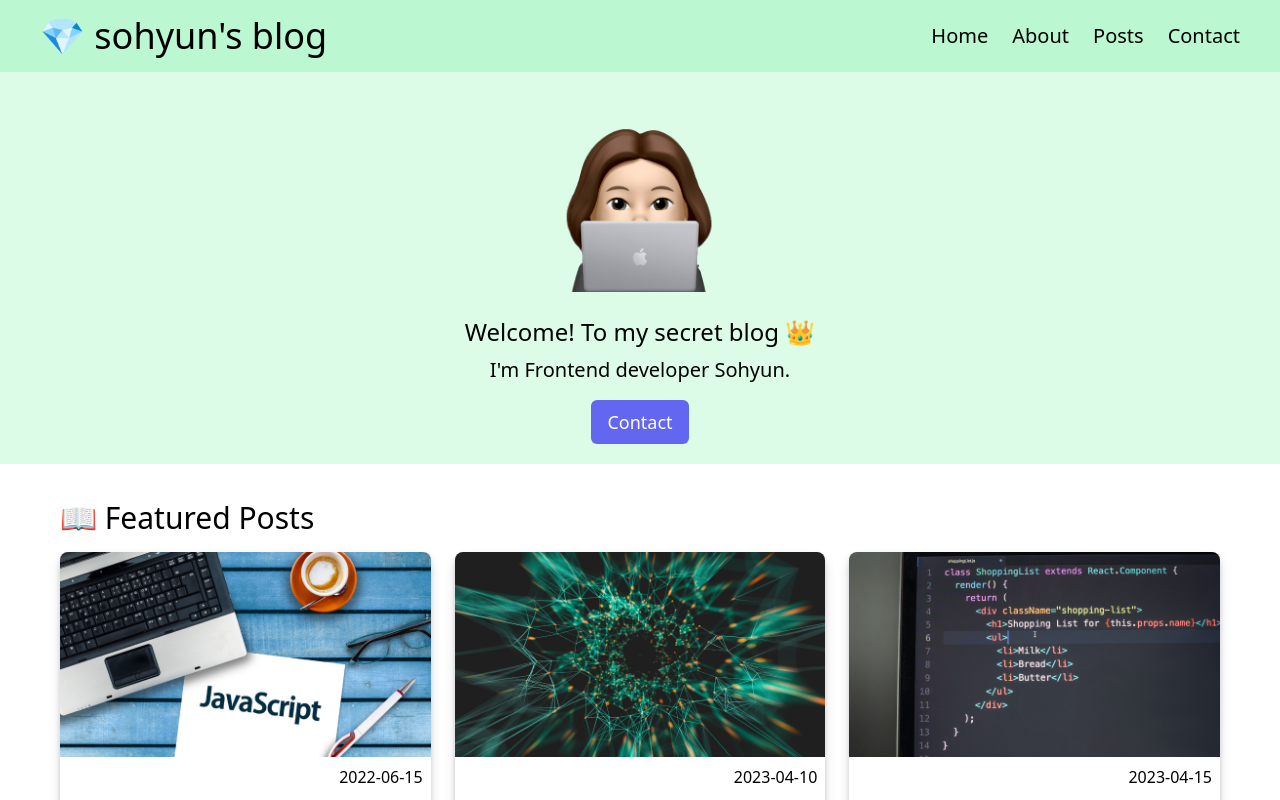
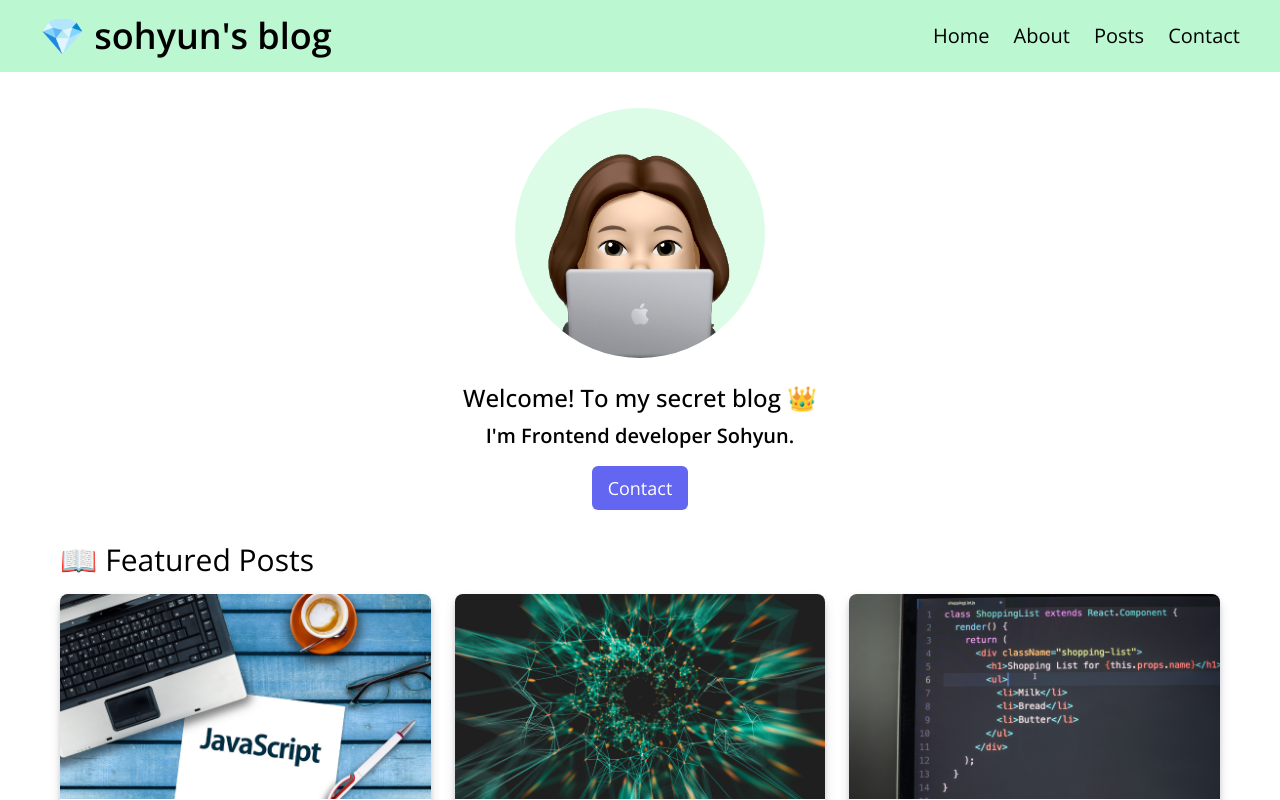
Before and after one commit to ParkSohyunee/blog-project, a Next.js app: page / in a window 1280 px wide. Shown: the top 800 px of the page. Built offline with nearby package versions, Linux system fonts and the light colour scheme.

Commit message:
style: 레이아웃 컴포넌트 분리(Header, Hero, Footer), 폰트 적용

```diff
--- a/src/app/layout.tsx
+++ b/src/app/layout.tsx
@@ -1,11 +1,10 @@
-import Image from "next/image";
 import "./globals.css";
 import type { Metadata } from "next";
-import Link from "next/link";
-import { AiFillGithub } from "react-icons/ai";
-// import { Inter } from "next/font/google";
+import { Open_Sans } from "next/font/google";
+import Footer from "components/Footer";
+import Header from "components/Header";
 
-// const inter = Inter({ subsets: ["latin"] });
+const openSans = Open_Sans({ subsets: ["latin"] });
 export const metadata: Metadata = {
   title: "Create Next App",
   description: "Generated by create next app",
@@ -17,47 +16,11 @@ export default function RootLayout({
   children: React.ReactNode;
 }) {
   return (
-    <html lang="en">
+    <html lang="en" className={openSans.className}>
       <body>
-        <header className="bg-green-200 p-4">
-          <div className="max-w-[1200px] m-auto flex justify-between items-center">
-            <h1 className="text-4xl">💎 sohyun&#39;s blog</h1>
-            <nav className="text-xl flex gap-6">
-              <Link href={"/"} className="hover:text-white">
-                Home
-              </Link>
-              <Link href={"/about"} className="hover:text-white">
-                About
-              </Link>
-              <Link href={"/posts"} className="hover:text-white">
-                Posts
-              </Link>
-              <Link href={"/contact"} className="hover:text-white">
-                Contact
-              </Link>
-            </nav>
-          </div>
-        </header>
-        <section className="bg-green-100 p-5">
-          <div className="flex flex-col gap-2 justify-center items-center">
-            <Image
-              src="/images/my_image_1.png"
-              alt="avatar"
-              width={200}
-              height={200}
-            />
-            <h2 className="text-2xl mt-4"> Welcome! To my secret blog 👑</h2>
-            <p className="text-xl mb-2"> I&#39;m Frontend developer Sohyun.</p>
-            <button className=" text-lg text-white bg-indigo-500 p-2 px-4 rounded-md">
-              Contact
-            </button>
-          </div>
-        </section>
+        <Header />
         <main className="max-w-[1200px] m-auto p-5">{children}</main>
-        <footer className=" text-xl bg-indigo-200 p-8 flex  flex-col items-center gap-2">
-          <AiFillGithub />
-          <p>Park So Hyun - All rignts reserved</p>
-        </footer>
+        <Footer />
       </body>
     </html>
   );
--- a/src/app/page.tsx
+++ b/src/app/page.tsx
@@ -1,6 +1,7 @@
 import { getPosts } from "service/posts";
 import { PostList } from "components/Post";
 import { CarouselComponent } from "components/Carousel";
+import Hero from "components/Hero";
 
 // body의 children에 해당하는 부분!!
 export default async function Home() {
@@ -8,6 +9,7 @@ export default async function Home() {
 
   return (
     <div>
+      <Hero />
       <section>
         <h1 className="text-3xl my-4">📖 Featured Posts</h1>
         <PostList posts={posts} />
--- /dev/null
+++ b/src/components/Footer.tsx
@@ -0,0 +1,10 @@
+import { AiFillGithub } from "react-icons/ai";
+
+export default function Footer() {
+  return (
+    <footer className=" text-xl bg-indigo-200 p-8 flex  flex-col items-center gap-2">
+      <AiFillGithub />
+      <p>Park So Hyun - All rignts reserved</p>
+    </footer>
+  );
+}
--- /dev/null
+++ b/src/components/Header.tsx
@@ -0,0 +1,27 @@
+import Link from "next/link";
+
+export default function Header() {
+  return (
+    <header className="bg-green-200 p-4">
+      <div className="max-w-[1200px] m-auto flex justify-between items-center">
+        <Link href={"/"}>
+          <h1 className="text-4xl font-semibold">💎 sohyun&#39;s blog</h1>
+        </Link>
+        <nav className="text-xl flex gap-6">
+          <Link href={"/"} className="hover:text-white">
+            Home
+          </Link>
+          <Link href={"/about"} className="hover:text-white">
+            About
+          </Link>
+          <Link href={"/posts"} className="hover:text-white">
+            Posts
+          </Link>
+          <Link href={"/contact"} className="hover:text-white">
+            Contact
+          </Link>
+        </nav>
+      </div>
+    </header>
+  );
+}
--- /dev/null
+++ b/src/components/Hero.tsx
@@ -0,0 +1,30 @@
+import Image from "next/image";
+import Link from "next/link";
+
+export default function Hero() {
+  return (
+    <section className="p-4 flex flex-col gap-2 justify-center items-center">
+      <Image
+        priority
+        src="/images/my_image_1.png"
+        alt="avatar"
+        width={250}
+        height={250}
+        className="rounded-full bg-green-100"
+      />
+      <h2 className="text-2xl mt-4 font-medium">
+        {" "}
+        Welcome! To my secret blog 👑
+      </h2>
+      <p className="text-xl mb-2 font-semibold">
+        {" "}
+        I&#39;m Frontend developer Sohyun.
+      </p>
+      <Link href={"/contact"}>
+        <button className=" text-lg text-white bg-indigo-500 p-2 px-4 rounded-md">
+          Contact
+        </button>
+      </Link>
+    </section>
+  );
+}
```
